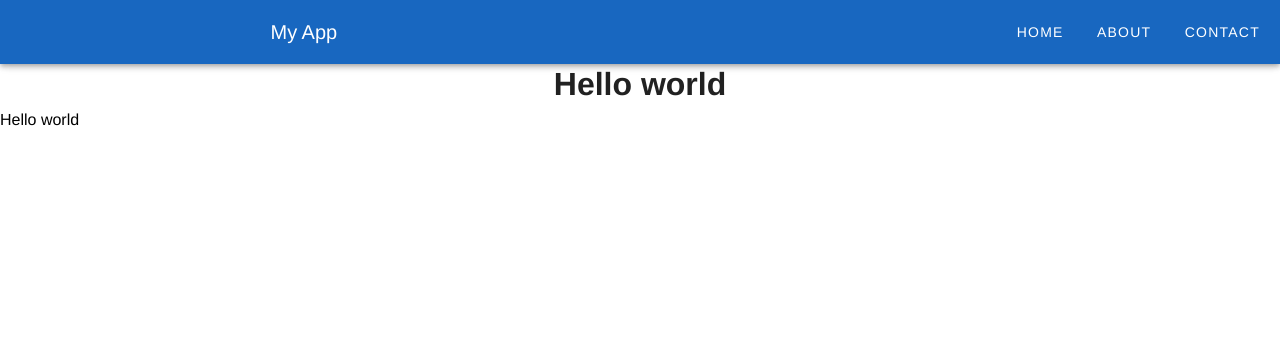
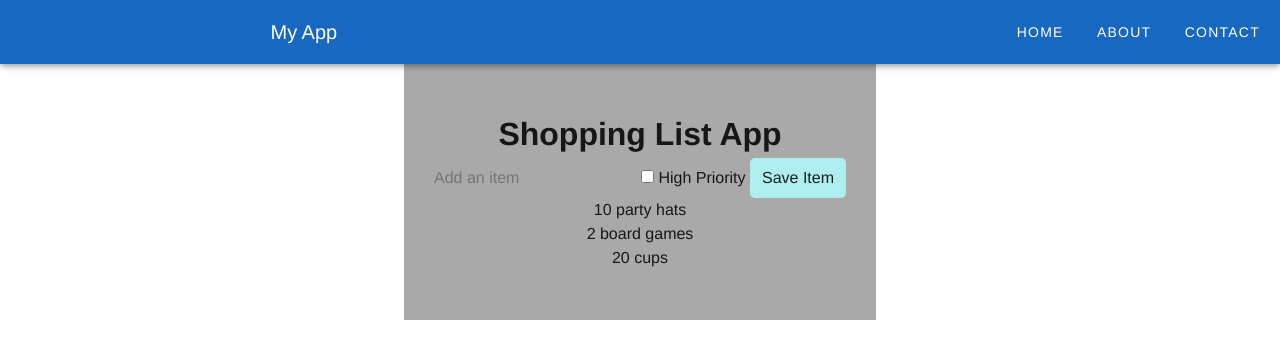
Before and after one commit to PassionDev206/vue-project, a Vue app: page / in a window 1280 px wide. Shown: the top 358 px of the page. Built offline with nearby package versions, Linux system fonts and the light colour scheme.

Commit message:
Update the project to show the event handling

```diff
--- a/src/components/HelloWorld.vue
+++ b/src/components/HelloWorld.vue
@@ -1,14 +1,64 @@
 <template>
-  <h1>{{ msg }}</h1>
-  <input v-model="msg"/>
+  <form class="container" v-on:submit.prevent="items.push({ id: items.length + 1, label: newItem })">
+    <div class="shoping-list-card">
+      <h1>{{ header }}</h1>
+      <input
+        type="text"
+        placeholder="Add an item"
+        v-model="newItem"
+      />
+      <label>
+        <input type="checkbox" v-model="newItemHighPriority" />
+        High Priority
+      </label>
+      <button
+        class="btn btn-primary"
+        type="submit"
+      >
+        Save Item
+      </button>
+      <ul>
+        <li v-for="{ id, label } in items" :key="id">{{ label }}</li>
+      </ul>
+    </div>
+  </form>
 </template>
 
 <script setup>
-import { ref } from 'vue';
+import { ref } from "vue";
 
-const msg = ref('Hello world')
+const header = ref("Shopping List App");
+const items = ref([
+  { id: 1, label: "10 party hats" },
+  { id: 2, label: "2 board games" },
+  { id: 3, label: "20 cups" },
+]);
+const newItem = ref("");
+const newItemHighPriority = ref(false);
 </script>
 
 <style>
-/* Add your styles here */
+.container {
+  display: flex;
+  justify-content: center;
+}
+.shoping-list-card {
+  padding: 50px 30px;
+  background-color: darkgray;
+  max-width: 500px;
+}
+.shoping-list-card ul {
+  list-style-type: none;
+  margin: 0;
+}
+.shoping-list-card ul li {
+  margin-left: 0;
+}
+.btn {
+  padding: 8px 12px;
+  border-radius: 5px;
+}
+.btn-primary {
+  background-color: paleturquoise;
+}
 </style>
```
